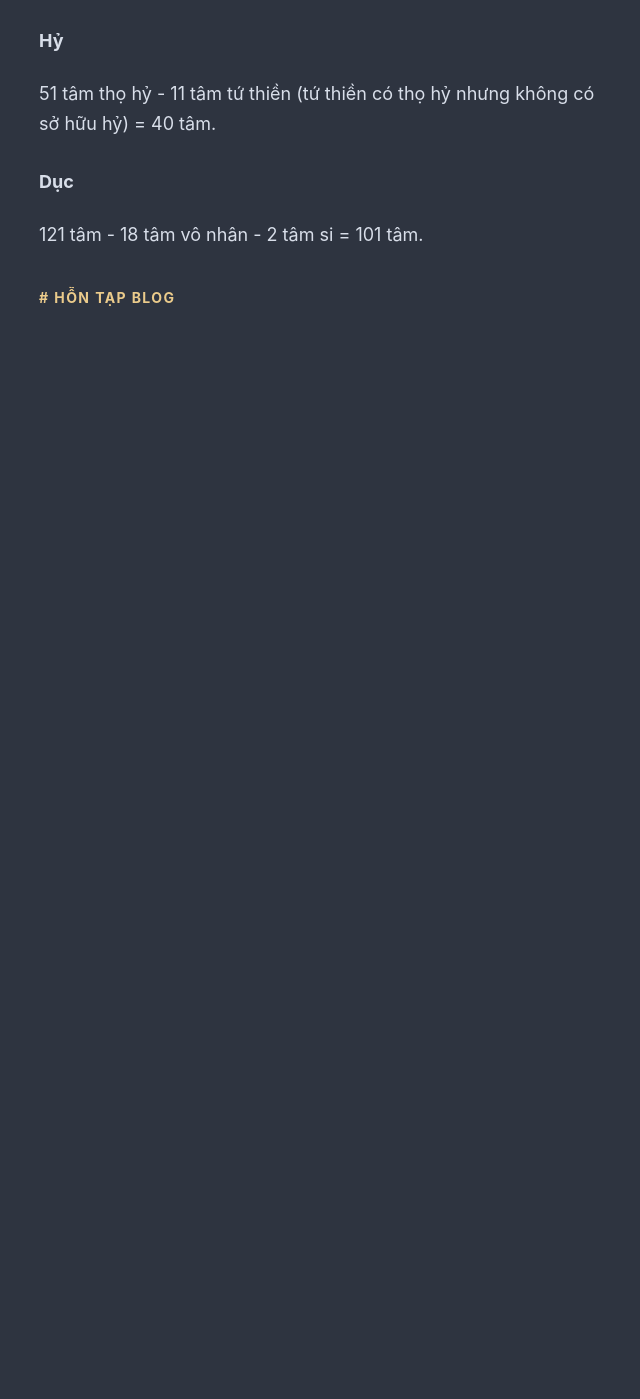
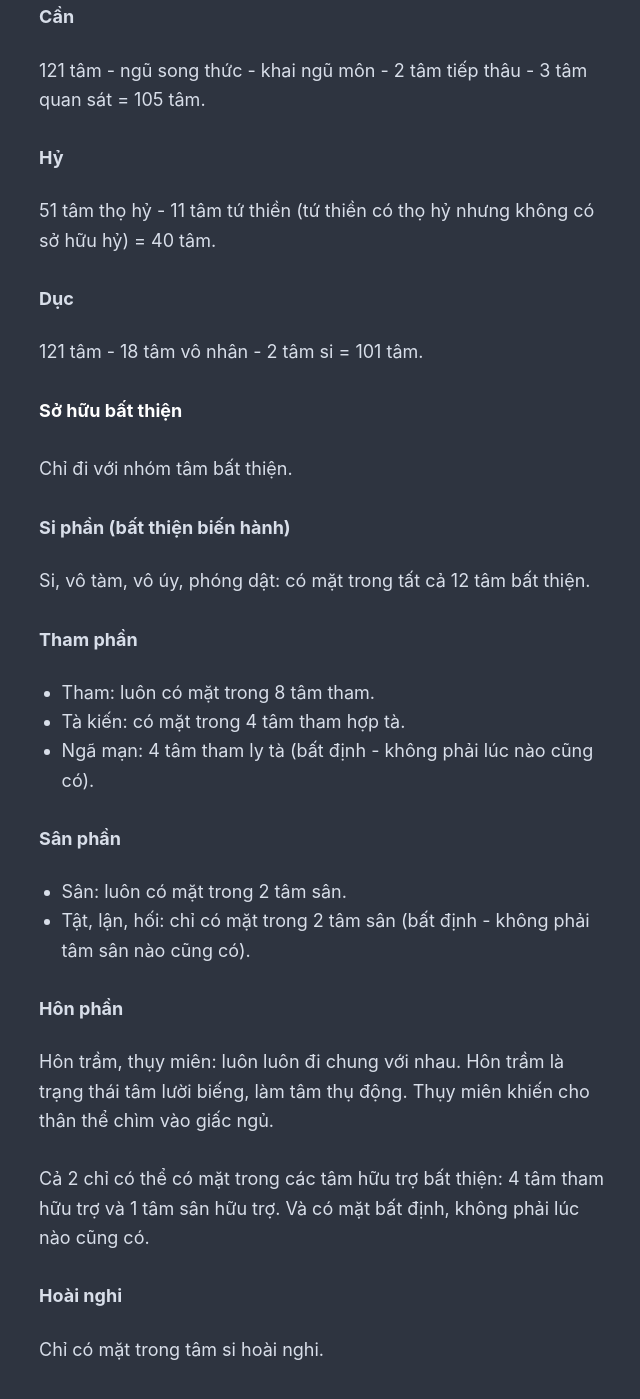
Before and after one commit to rilwis/hontap.info, a Jekyll site: the page built from _posts/2020-06-08-vi-dieu-phap-khai-luoc.md, in a window 1280 px wide and 1400 px high, scrolled down 1825 px. Shown: the whole window, without its empty margins (317-957 px from the left). Built offline with Jekyll 4.4.1, drawn with Linux system fonts in a browser that asks for light colours; our own code applies the rules of GitHub Pages for plain Markdown files; before the commit the page ends 2168 px from its top, so only the background shows below that; some of the changed text lies outside the part shown.

Commit message:
Update 2020-06-08-vi-dieu-phap-khai-luoc.md

```diff
--- a/_posts/2020-06-08-vi-dieu-phap-khai-luoc.md
+++ b/_posts/2020-06-08-vi-dieu-phap-khai-luoc.md
@@ -4,9 +4,12 @@ title: Vi diệu pháp khái lược
 
 Đây là phần mình ghi chép lại trong lớp học Vi diệu pháp khái lược. Mình ghi phần cuối, phần đầu được ghi trong [mind map](https://mind42.com/mindmap/9ef6215a-0968-4672-8826-3f4a20d54356).
 
-## Sở hữu bất định
+## Sở hữu bất định và nhất định
 
-Trong 52 sở hữu, có 11 sở hữu bất định, còn lại là 41 sở hữu nhất định. Sở hữu bất định khi hợp với những tâm mà chúng có thể hợp được và hợp một cách riêng biệt và bất thường (hoặc có hoặc không).
+Trong 52 sở hữu, có 11 sở hữu bất định, còn lại là 41 sở hữu nhất định.
+
+- Sở hữu nhất định khi tương ưng với tâm nào thì luôn có mặt khi tâm đó.
+- Sở hữu bất định khi hợp với những tâm mà chúng có thể hợp được và hợp một cách riêng biệt và bất thường (hoặc có hoặc không).
 
 Các sở hữu bất định:
 
@@ -16,7 +19,7 @@ Các sở hữu bất định:
 - Chánh ngữ, chánh nghiệp, chánh mạng
 - Bi, tùy hỷ
 
-Các sở hữu biến hành luôn luôn là nhất định. Ngoài ra còn có 6 sở hữu biệt cảnh là sở hữu nhất định.
+Các sở hữu biến hành luôn luôn là nhất định (luôn có trong tất cả các tâm). Ngoài ra còn có 6 sở hữu biệt cảnh là sở hữu nhất định.
 
 ## Tương quan giữa tâm và sở hữu
 
@@ -55,3 +58,32 @@ Giống tầm, nhưng cộng thêm 11 tâm nhị thiền = 66 tâm.
 #### Dục
 
 121 tâm - 18 tâm vô nhân - 2 tâm si = 101 tâm.
+
+### Sở hữu bất thiện
+
+Chỉ đi với nhóm tâm bất thiện.
+
+#### Si phần (bất thiện biến hành)
+
+Si, vô tàm, vô úy, phóng dật: có mặt trong tất cả 12 tâm bất thiện.
+
+#### Tham phần
+
+- Tham: luôn có mặt trong 8 tâm tham.
+- Tà kiến: có mặt trong 4 tâm tham hợp tà.
+- Ngã mạn: 4 tâm tham ly tà (bất định - không phải lúc nào cũng có).
+
+#### Sân phần
+
+- Sân: luôn có mặt trong 2 tâm sân.
+- Tật, lận, hối: chỉ có mặt trong 2 tâm sân (bất định - không phải tâm sân nào cũng có).
+
+#### Hôn phần
+
+Hôn trầm, thụy miên: luôn luôn đi chung với nhau. Hôn trầm là trạng thái tâm lười biếng, làm tâm thụ động. Thụy miên khiến cho thân thể chìm vào giấc ngủ.
+
+Cả 2 chỉ có thể có mặt trong các tâm hữu trợ bất thiện: 4 tâm tham hữu trợ và 1 tâm sân hữu trợ. Và có mặt bất định, không phải lúc nào cũng có.
+
+#### Hoài nghi
+
+Chỉ có mặt trong tâm si hoài nghi.
```
